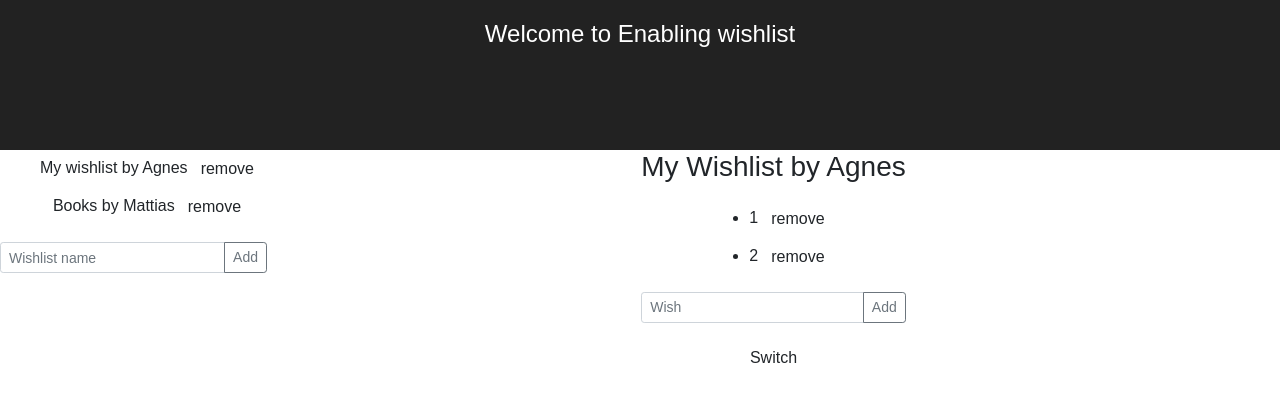
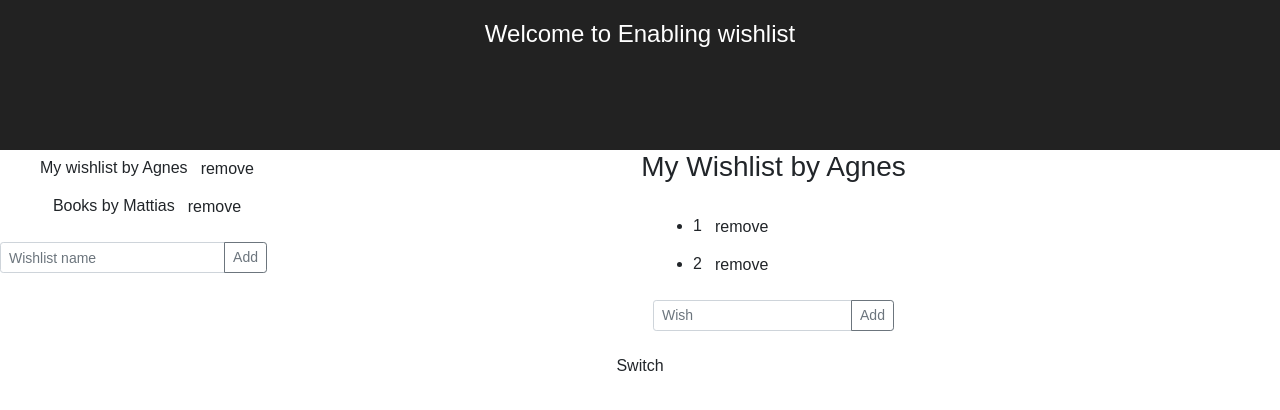
Before and after one commit to agnesmardh/wishlist, a React (Create React App) app: page / in a window 1280 px wide. Shown: the top 410 px of the page. Built offline with nearby package versions, Linux system fonts and the light colour scheme.

Commit message:
Exctract owned wishlist view as separate component

```diff
--- /dev/null
+++ b/src/components/OwnWishlist.js
@@ -0,0 +1,33 @@
+import React, { Component } from 'react';
+import './OwnWishlist.css';
+import Wish from './Wish';
+import AddWishForm from './AddWishForm';
+
+class OwnWishlist extends Component {
+
+  constructor(props) {
+    super(props);
+    this.state = {
+      message: ''
+    };
+  }
+
+  render() {
+    return (
+      <div className="list">
+        <p className="error-text"> {this.state.message} </p>
+          <ul className = "list">
+          {this.props.wishes.map((wish) =>
+            <li className="item" key={wish}>
+              <Wish text={wish}></Wish>
+              <button onClick={(e) => this.props.removeItem(wish)} type="button" className="btn btn-default btn-small">remove</button>
+            </li>
+          )}
+          </ul>
+          <AddWishForm addWish={this.props.addWish}/>
+      </div>
+    );
+  }
+}
+
+export default OwnWishlist;
--- /dev/null
+++ b/src/components/SharedWishlist.css
@@ -0,0 +1,2 @@
+.sharedList {
+}
--- a/src/components/SharedWishlist.js
+++ b/src/components/SharedWishlist.js
@@ -1,16 +1,11 @@
 import React, { Component } from 'react';
+import './SharedWishlist.css'
 
-class SharedWish extends Component {
-
-  constructor(props) {
-    super(props);
-    this.state = {
-    };
-  }
+class SharedWishlist extends Component {
 
   render() {
     return (
-      <div>
+      <div className="sharedList">
       {this.props.wishes.map((wish) =>
         <div className="checkbox" key={wish}>
           <label><input type="checkbox" value=""/>{wish}</label>
@@ -22,4 +17,4 @@ class SharedWish extends Component {
 
 }
 
-export default SharedWish;
+export default SharedWishlist;
--- a/src/components/Wishlist.css
+++ b/src/components/Wishlist.css
@@ -1,11 +1,12 @@
-.List {
+.list {
   display: inline-block;
-}
-
-.Item {
   text-align: left;
 }
 
-.Error-text {
+.item {
+  text-align: left;
+}
+
+.error-text {
   color: red;
 }
--- a/src/components/Wishlist.js
+++ b/src/components/Wishlist.js
@@ -1,8 +1,7 @@
 import React, { Component } from 'react';
 import './Wishlist.css';
-import Wish from './Wish';
-import AddWishForm from './AddWishForm';
 import SharedWishlist from './SharedWishlist';
+import OwnWishlist from './OwnWishlist';
 
 class Wishlist extends Component {
 
@@ -12,7 +11,7 @@ class Wishlist extends Component {
       wishes: ["1", "2"],
       newWishName: '',
       message: '',
-      editMode: true
+      ownList: true
     };
 
     this.switchMode = this.switchMode.bind(this);
@@ -54,20 +53,10 @@ class Wishlist extends Component {
         <h3>{name} by {owner}</h3>
 
         {
-          this.state.editMode
+          this.state.ownList
           ? (
             <div>
-            <p className="Error-text"> {this.state.message} </p>
-            <ul className = "List">
-            {this.state.wishes.map((wish) =>
-              <li className="Item" key={wish}>
-                <Wish text={wish}></Wish>
-                <button onClick={(e) => this.removeItem(wish)} type="button" className="btn btn-default btn-small">remove</button>
-              </li>
-            )}
-            </ul>
-
-            <AddWishForm addWish={this.addWish}/>
+              <OwnWishlist wishes={this.state.wishes} removeItem={this.removeItem} addWish={this.addWish}/>
             </div>
           )
           :
@@ -75,7 +64,9 @@ class Wishlist extends Component {
             <SharedWishlist wishes={this.state.wishes}/>
           </div>
         }
-        <button onClick={this.switchMode} type="button" className="btn btn-default btn-small">Switch</button>
+        <div>
+          <button onClick={this.switchMode} type="button" className="btn btn-default btn-small">Switch</button>
+        </div>
       </div>
     );
   }
```
Also changed, not shown: src/components/OwnWishlist.css (added).
